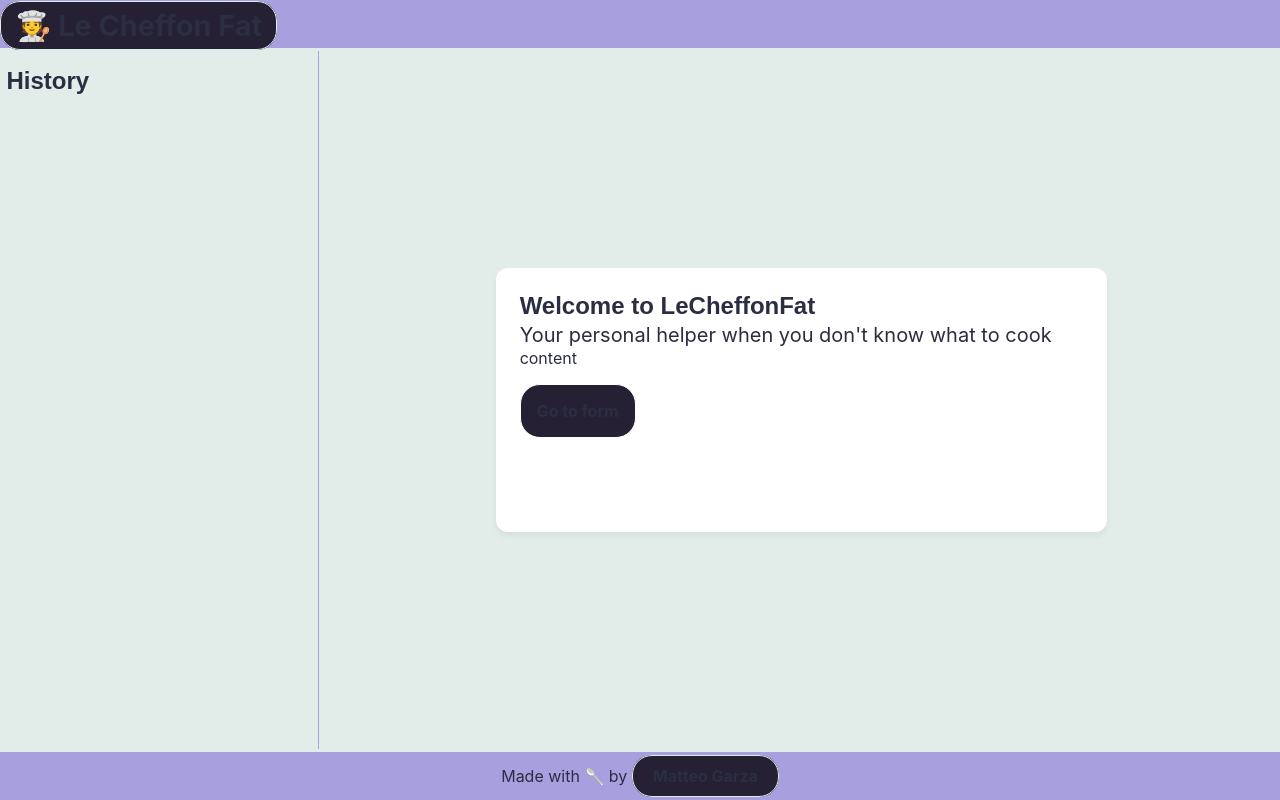
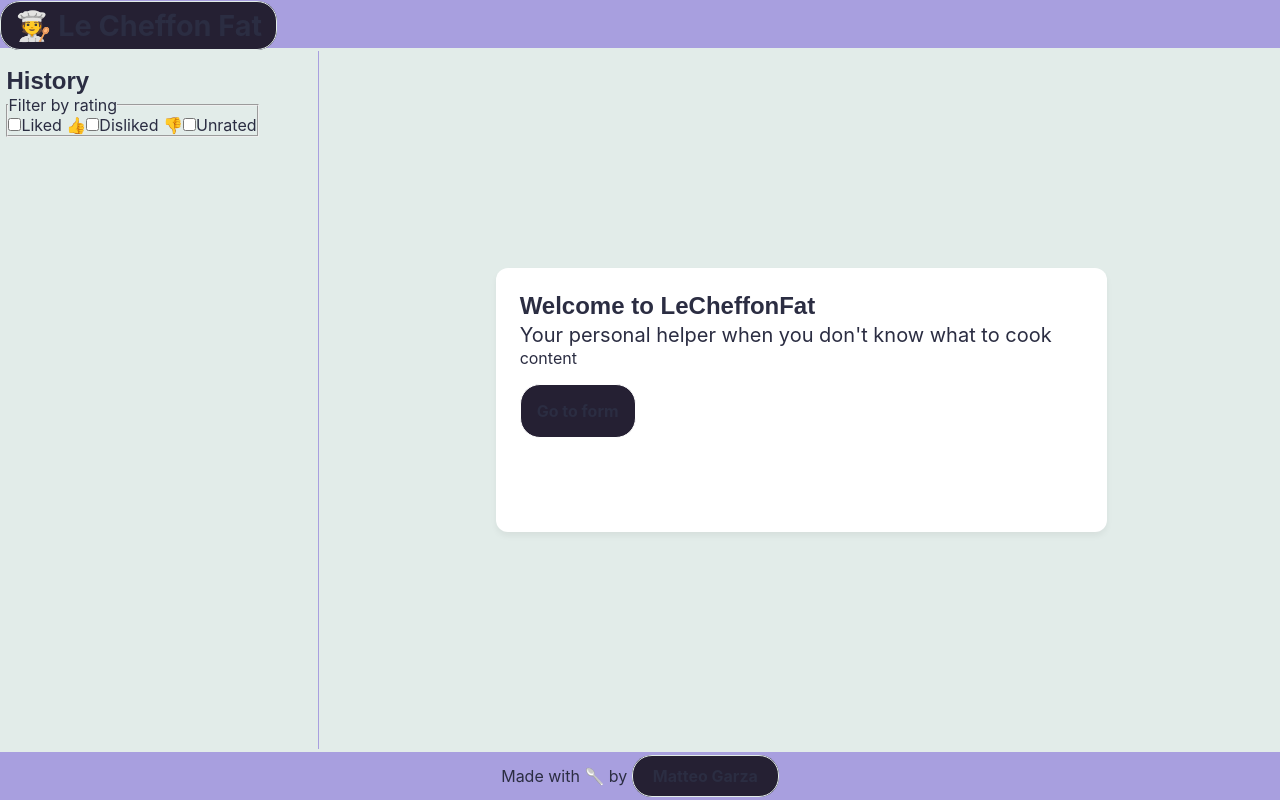
Before and after one commit to CoachGodzup/leCheffonFat, a Next.js app: page / in a window 1280 px wide. Built offline with nearby package versions, Linux system fonts and the light colour scheme.

Commit message:
feat: add generic CheckboxFilter atom and replace sidebar filter

```diff
--- /dev/null
+++ b/src/app/components/atoms/CheckboxFilter.tsx
@@ -0,0 +1,44 @@
+import "../styles/atoms/checkboxFilter.css";
+
+interface Option<T> {
+  value: T;
+  label: string;
+}
+
+interface CheckboxFilterProps<T> {
+  legend: string;
+  options: Option<T>[];
+  value: T[];
+  onChange: (selected: T[]) => void;
+}
+
+const CheckboxFilter = <T,>({
+  legend,
+  options,
+  value,
+  onChange,
+}: CheckboxFilterProps<T>) => {
+  const toggle = (item: T) => {
+    onChange(
+      value.includes(item) ? value.filter((v) => v !== item) : [...value, item],
+    );
+  };
+
+  return (
+    <fieldset className="checkboxFilter">
+      <legend>{legend}</legend>
+      {options.map((option) => (
+        <label key={String(option.value)}>
+          <input
+            type="checkbox"
+            checked={value.includes(option.value)}
+            onChange={() => toggle(option.value)}
+          />
+          {option.label}
+        </label>
+      ))}
+    </fieldset>
+  );
+};
+
+export default CheckboxFilter;
--- /dev/null
+++ b/src/app/components/styles/atoms/checkboxFilter.css
@@ -0,0 +1,11 @@
+.checkboxFilter {
+  @apply border-none p-0 mb-4;
+}
+
+.checkboxFilter legend {
+  @apply text-sm font-semibold mb-2;
+}
+
+.checkboxFilter label {
+  @apply flex items-center gap-2 text-sm cursor-pointer mb-1;
+}
--- a/src/components/sidebar/Sidebar.tsx
+++ b/src/components/sidebar/Sidebar.tsx
@@ -3,20 +3,44 @@
 import styles from "./sidebar.module.css";
 import { useStore } from "@/store";
 import Link from "next/link";
+import { useState, useMemo } from "react";
 import { useShallow } from "zustand/shallow";
+import CheckboxFilter from "@/app/components/atoms/CheckboxFilter";
+
+const FILTER_OPTIONS = [
+  { value: true, label: "Liked 👍" },
+  { value: false, label: "Disliked 👎" },
+  { value: null, label: "Unrated" },
+] as const;
 
 const Sidebar = () => {
+  const [filter, setFilter] = useState<(boolean | null)[]>([]);
+
   const { calls } = useStore(
     useShallow((s) => ({
       calls: s.calls,
     })),
   );
 
+  const list = useMemo(
+    () =>
+      calls.filter((c) =>
+        filter.length === 0 ? filter : filter.includes(c.like),
+      ),
+    [calls, filter],
+  );
+
   return (
     <aside role="navigation" className={styles.menu}>
       <h2>History</h2>
+      <CheckboxFilter
+        legend="Filter by rating"
+        options={[...FILTER_OPTIONS]}
+        value={filter}
+        onChange={setFilter}
+      />
       <ul className={styles.entryList}>
-        {calls.map((entry) => (
+        {list.map((entry) => (
           <li key={entry.timestamp} className={styles.entry}>
             <p>
               ({new Date(entry.timestamp).toLocaleDateString()}){" "}
```
Also changed, not shown: agents/services.md (+1 -0 lines), src/app/components/History.tsx (added, +27 -0 lines), src/app/components/HistoryFilter.tsx (added, +35 -0 lines), src/app/components/List.tsx (added, +17 -0 lines), 1 other file (tests, documents, lock files or other folders).
